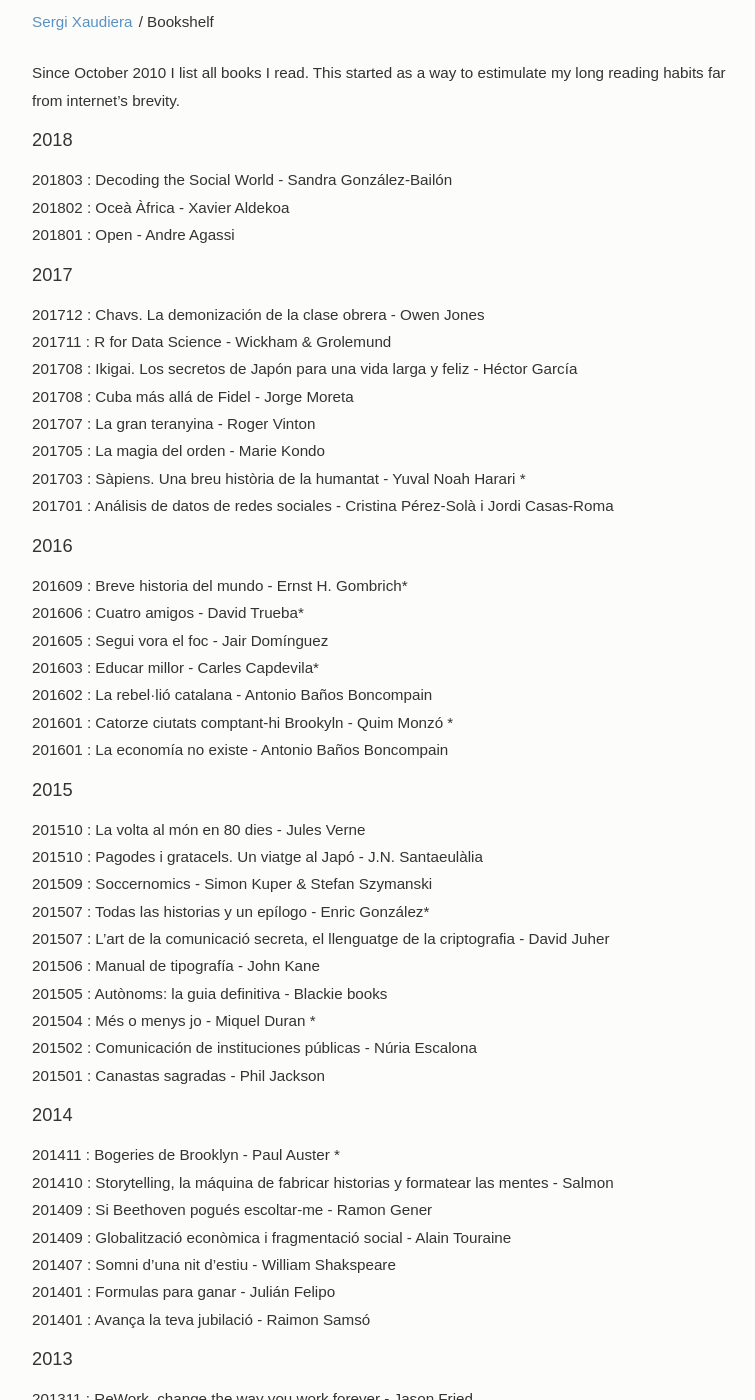
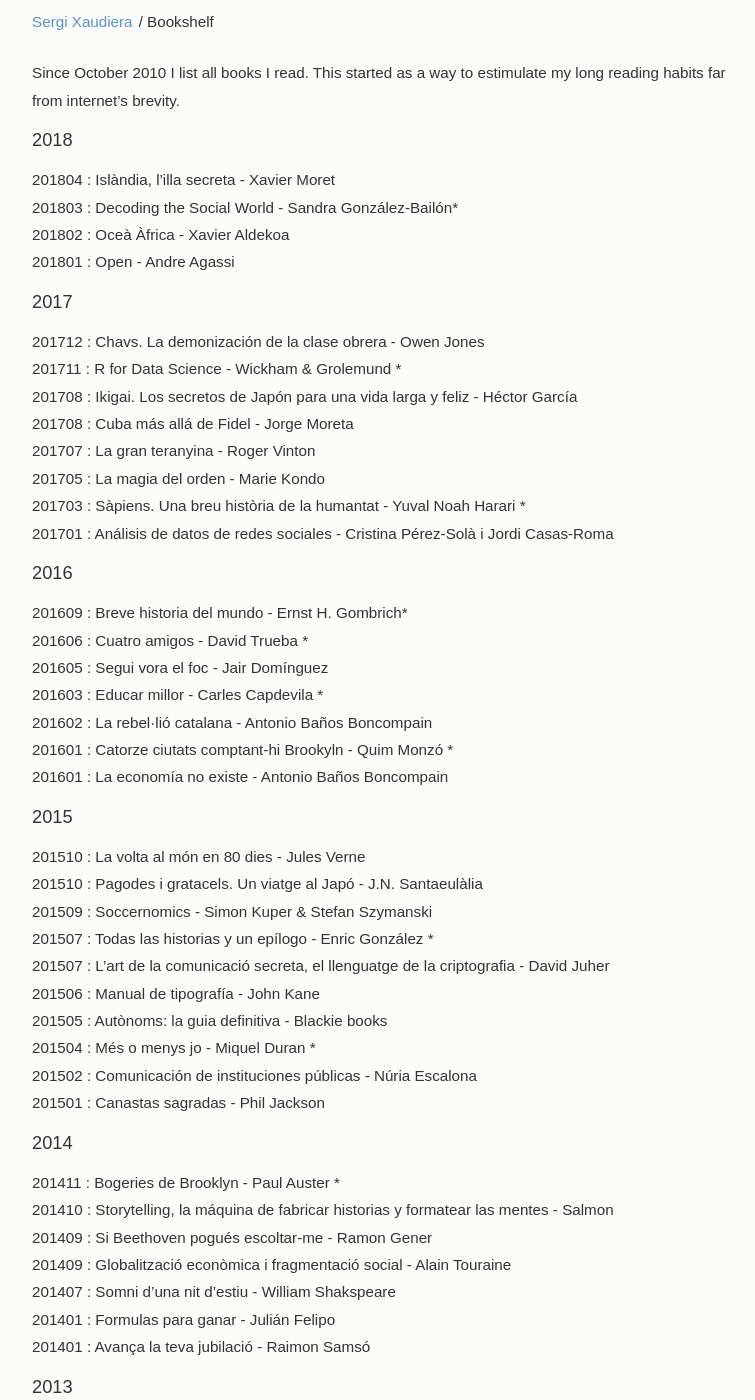
Before and after one commit to sergixaudiera/sergixaudiera.github.io, a Jekyll site: the page built from library.md, in a window 1280 px wide and 1400 px high. Shown: the whole window, without its empty margins (258-1013 px from the left). Built offline with Jekyll 4.4.1, drawn with Linux system fonts in a browser that asks for light colours.

Commit message:
+ islàndia, l'illa secreta

```diff
--- a/library.md
+++ b/library.md
@@ -7,13 +7,14 @@ permalink: /library/
 Since October 2010 I list all books I read. This started as a way to estimulate my long reading habits far from internet's brevity.
 
 ## 2018
-201803 : Decoding the Social World - Sandra González-Bailón
+201804 : Islàndia, l'illa secreta - Xavier Moret
+201803 : Decoding the Social World - Sandra González-Bailón*
 201802 : Oceà Àfrica - Xavier Aldekoa
 201801 : Open - Andre Agassi
 
 ## 2017
 201712 : Chavs. La demonización de la clase obrera - Owen Jones
-201711 : R for Data Science - Wickham & Grolemund
+201711 : R for Data Science - Wickham & Grolemund *
 201708 : Ikigai. Los secretos de Japón para una vida larga y feliz - Héctor García
 201708 : Cuba más allá de Fidel - Jorge Moreta
 201707 : La gran teranyina - Roger Vinton
@@ -23,9 +24,9 @@ Since October 2010 I list all books I read. This started as a way to estimulate
 
 ## 2016
 201609 : Breve historia del mundo - Ernst H. Gombrich*
-201606 : Cuatro amigos - David Trueba*
+201606 : Cuatro amigos - David Trueba *
 201605 : Segui vora el foc - Jair Domínguez
-201603 : Educar millor - Carles Capdevila*
+201603 : Educar millor - Carles Capdevila *
 201602 : La rebel·lió catalana - Antonio Baños Boncompain
 201601 : Catorze ciutats comptant-hi Brookyln - Quim Monzó *
 201601 : La economía no existe - Antonio Baños Boncompain
@@ -34,7 +35,7 @@ Since October 2010 I list all books I read. This started as a way to estimulate
 201510 : La volta al món en 80 dies - Jules Verne
 201510 : Pagodes i gratacels. Un viatge al Japó - J.N. Santaeulàlia
 201509 : Soccernomics - Simon Kuper & Stefan Szymanski
-201507 : Todas las historias y un epílogo - Enric González*
+201507 : Todas las historias y un epílogo - Enric González *
 201507 : L'art de la comunicació secreta, el llenguatge de la criptografia - David Juher
 201506 : Manual de tipografía - John Kane
 201505 : Autònoms: la guia definitiva - Blackie books
```
